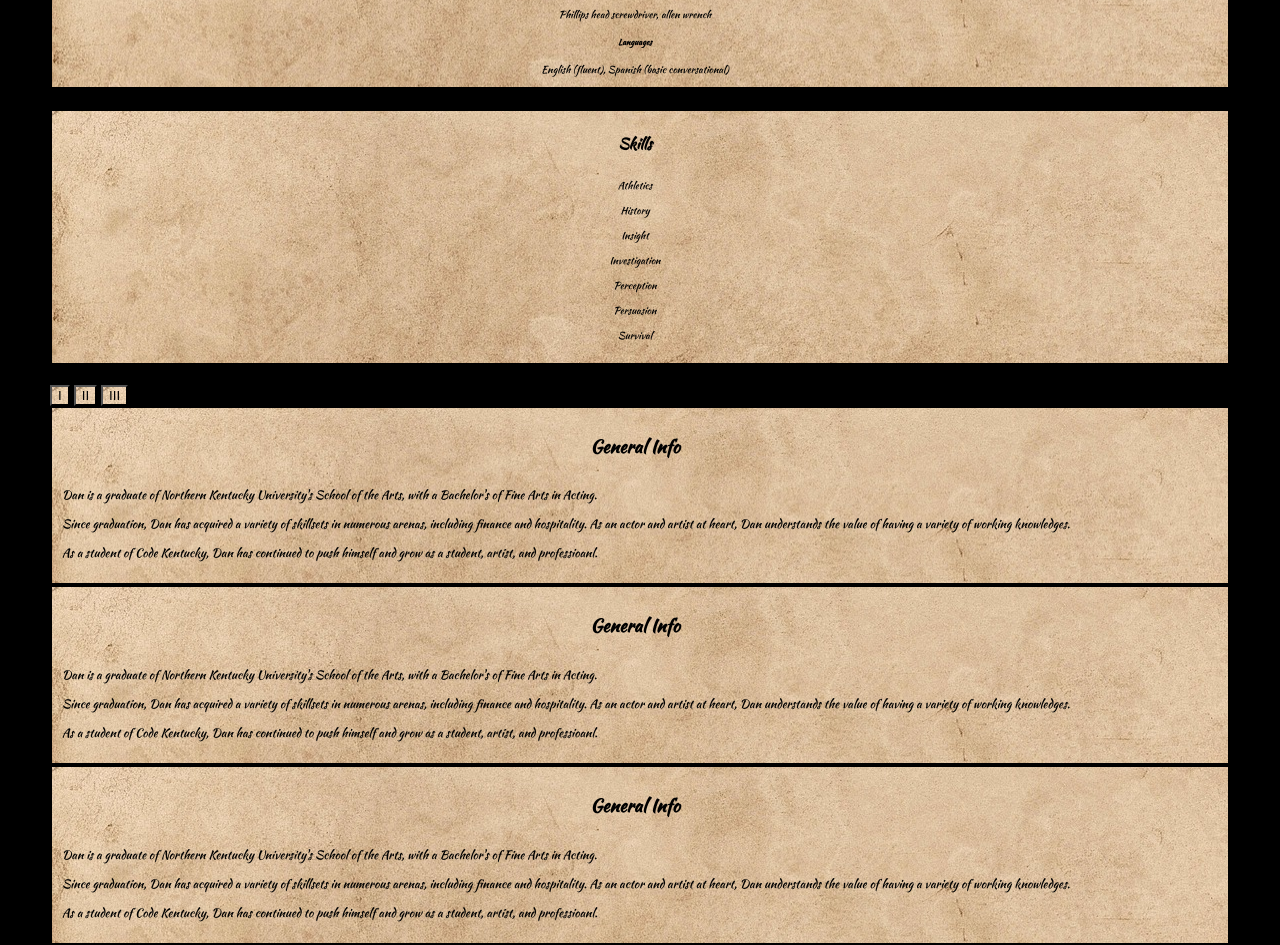
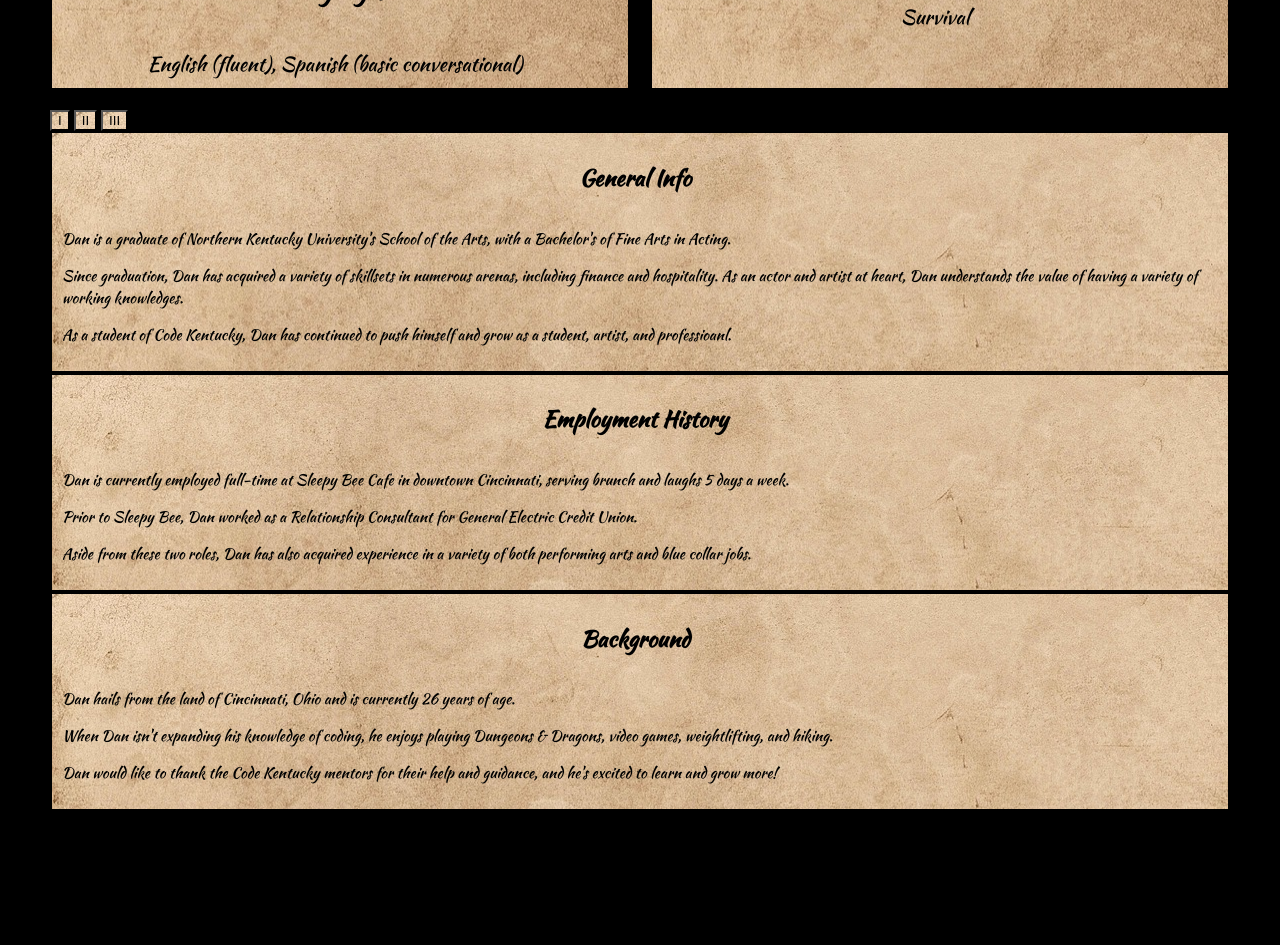
Before and after one commit to dan-robertson513/cdky-project-dr, a plain HTML site: page index.html in a window 1280 px wide. Shown: the part 940-1885 px from the top of the page. After the commit the page ends 1751 px from the top, so only its background shows below. Drawn offline with Linux system fonts and the light colour scheme.

Commit message:
more refactoring, began building hide/show div functionality

```diff
--- a/index.html
+++ b/index.html
@@ -124,37 +124,26 @@
 
                             </div>
                         </div>
-                        <div class="general-info-container parchment" data-tab="2">
-                            <h2 class="general-info-label"> General Info</h2>
-                            <div class="general-info-items">
-                                <p> Dan is a graduate of Northern Kentucky University's School of the Arts, with a
-                                    Bachelor's of
-                                    Fine Arts in Acting.</p>
-                                <p> Since graduation, Dan has acquired a variety of skillsets in numerous arenas,
-                                    including
-                                    finance and hospitality. As an actor and artist at heart, Dan understands the value
-                                    of
-                                    having a variety of working knowledges.</p>
-                                <p> As a student of Code Kentucky, Dan has continued to push himself and grow as a
-                                    student,
-                                    artist, and professioanl.</p>
+                        <div class="work-info-container parchment" data-tab="2">
+                            <h2 class="work-info-label"> Employment History</h2>
+                            <div class="work-info-items">
+                                <p> Dan is currently employed full-time at Sleepy Bee Cafe in downtown Cincinnati,
+                                    serving brunch and laughs 5 days a week.</p>
+                                <p> Prior to Sleepy Bee, Dan worked as a Relationship Consultant for General Electric
+                                    Credit Union.</p>
+                                <p> Aside from these two roles, Dan has also acquired experience in a variety of both
+                                    performing arts and blue collar jobs.</p>
 
                             </div>
                         </div>
-                        <div class="general-info-container parchment" data-tab="3">
-                            <h2 class="general-info-label"> General Info</h2>
-                            <div class="general-info-items">
-                                <p> Dan is a graduate of Northern Kentucky University's School of the Arts, with a
-                                    Bachelor's of
-                                    Fine Arts in Acting.</p>
-                                <p> Since graduation, Dan has acquired a variety of skillsets in numerous arenas,
-                                    including
-                                    finance and hospitality. As an actor and artist at heart, Dan understands the value
-                                    of
-                                    having a variety of working knowledges.</p>
-                                <p> As a student of Code Kentucky, Dan has continued to push himself and grow as a
-                                    student,
-                                    artist, and professioanl.</p>
+                        <div class="background-info-container parchment" data-tab="3">
+                            <h2 class="background-info-label"> Background</h2>
+                            <div class="background-info-items">
+                                <p> Dan hails from the land of Cincinnati, Ohio and is currently 26 years of age.</p>
+                                <p> When Dan isn't expanding his knowledge of coding, he enjoys playing Dungeons &
+                                    Dragons, video games, weightlifting, and hiking.</p>
+                                <p> Dan would like to thank the Code Kentucky mentors for their help and guidance, and
+                                    he's excited to learn and grow more!</p>
 
                             </div>
                         </div>
--- a/main.css
+++ b/main.css
@@ -45,6 +45,7 @@ body {
     display: flex;
     justify-content: space-between;
     flex-direction: column;
+    padding: 0px 0px 10px 0px;
 }
 
 .senses-container-label {
@@ -75,6 +76,10 @@ body {
     text-align: center;
 }
 
+.health-points-item {
+    font-size: 30px;
+}
+
 .armor-class-label {
     text-align: center;
     font-family: 'Kaushan Script', cursive;
@@ -90,6 +95,10 @@ body {
     text-align: center;
 }
 
+.armor-class-item {
+    font-size: 30px;
+}
+
 .hp-ac-container {
     display: flex;
     flex-direction: column;
@@ -100,7 +109,7 @@ body {
 }
 
 .characteristics-descrip-container {
-    font-size: 10px;
+    font-size: 20px;
     font-family: 'Kaushan Script', cursive;
     border: solid 2px black;
     padding: 10px 20px 10px 10px;
@@ -121,7 +130,7 @@ body {
 
 .profiencies-container {
     text-align: center;
-    font-size: 10px;
+    font-size: 20px;
     font-family: 'Kaushan Script', cursive;
     border: solid 2px black;
     padding: 10px 20px 10px 10px;
@@ -136,13 +145,14 @@ body {
 .h3,
 h4,
 h5 {
+    font-size: 25px;
     font-weight: bold;
 }
 
 
 .skills-container {
     text-align: center;
-    font-size: 10px;
+    font-size: 20px;
     font-family: "Kaushan Script", cursive;
     border: solid 2px black;
     padding: 10px 20px 10px 10px;
@@ -155,7 +165,33 @@ h5 {
 }
 
 .general-info-container {
-    font-size: 12px;
+    font-size: 15px;
+    font-family: 'Kaushan Script', cursive;
+    border: solid 2px black;
+    padding: 10px 20px 10px 10px;
+    display: flex;
+    flex-direction: column;
+}
+
+.work-info-label {
+    text-align: center;
+}
+
+.work-info-container {
+    font-size: 15px;
+    font-family: 'Kaushan Script', cursive;
+    border: solid 2px black;
+    padding: 10px 20px 10px 10px;
+    display: flex;
+    flex-direction: column;
+}
+
+.background-info-label {
+    text-align: center;
+}
+
+.background-info-container {
+    font-size: 15px;
     font-family: 'Kaushan Script', cursive;
     border: solid 2px black;
     padding: 10px 20px 10px 10px;
@@ -174,6 +210,7 @@ h5 {
     }
 
     .senses-container {
+        font-size: 20px;
         text-align: center;
     }
 
@@ -198,4 +235,29 @@ h5 {
         padding: 0px 50px 0px 50px;
     }
 
-}
+    .senses-container-info {
+        font-size: 20px;
+    }
+
+    .basics {
+        display: flex;
+        justify-content: space-between;
+        flex-direction: row;
+        flex-wrap: nowrap;
+        gap: 20px;
+        padding: ;
+    }
+
+    .hp-ac-container {
+        display: flex;
+        justify-content: space-between;
+    }
+
+    .specifics {
+        display: flex;
+        justify-content: space-between;
+        flex-direction: row;
+        flex-wrap: wrap;
+        gap: 20px;
+
+    }
```
